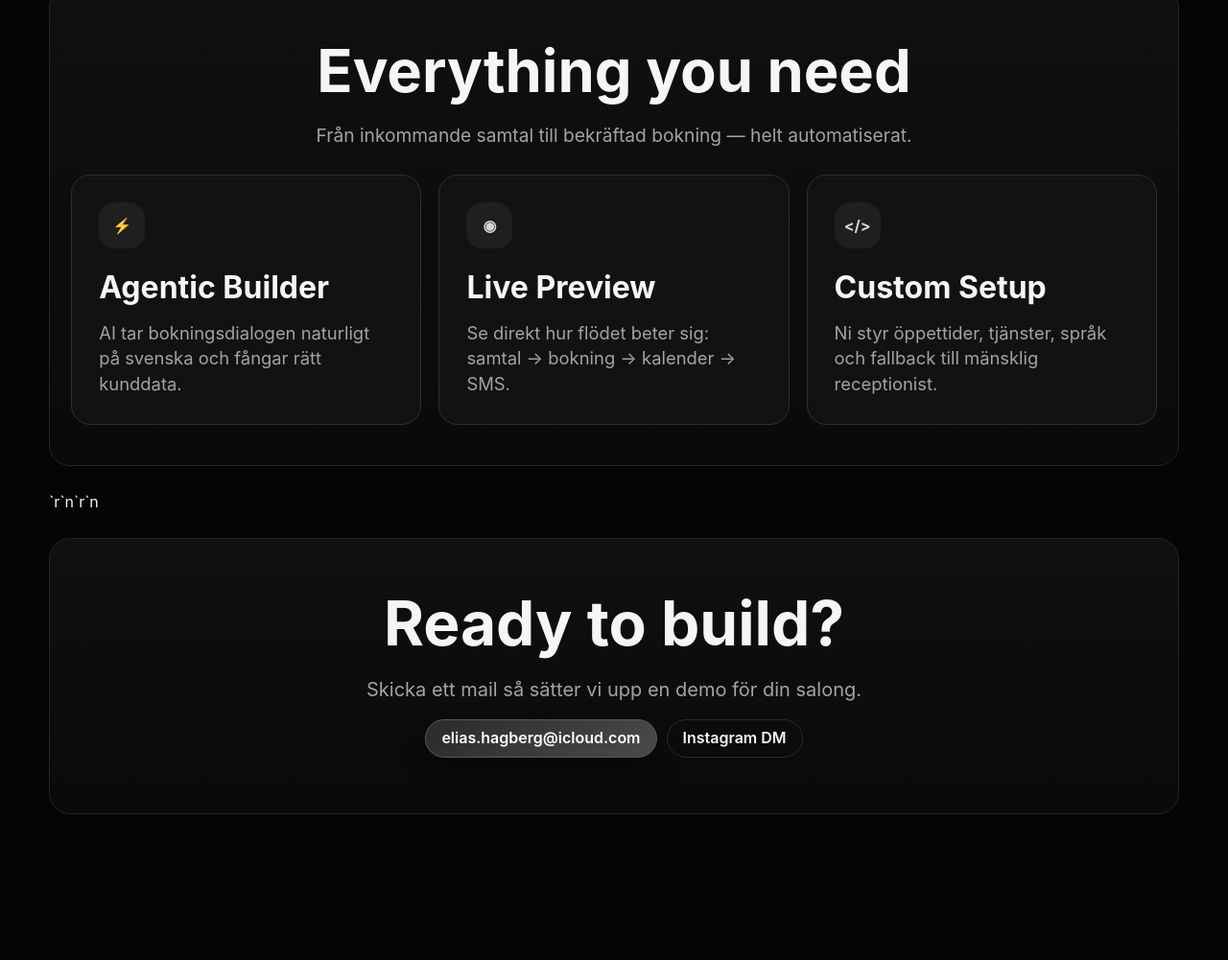
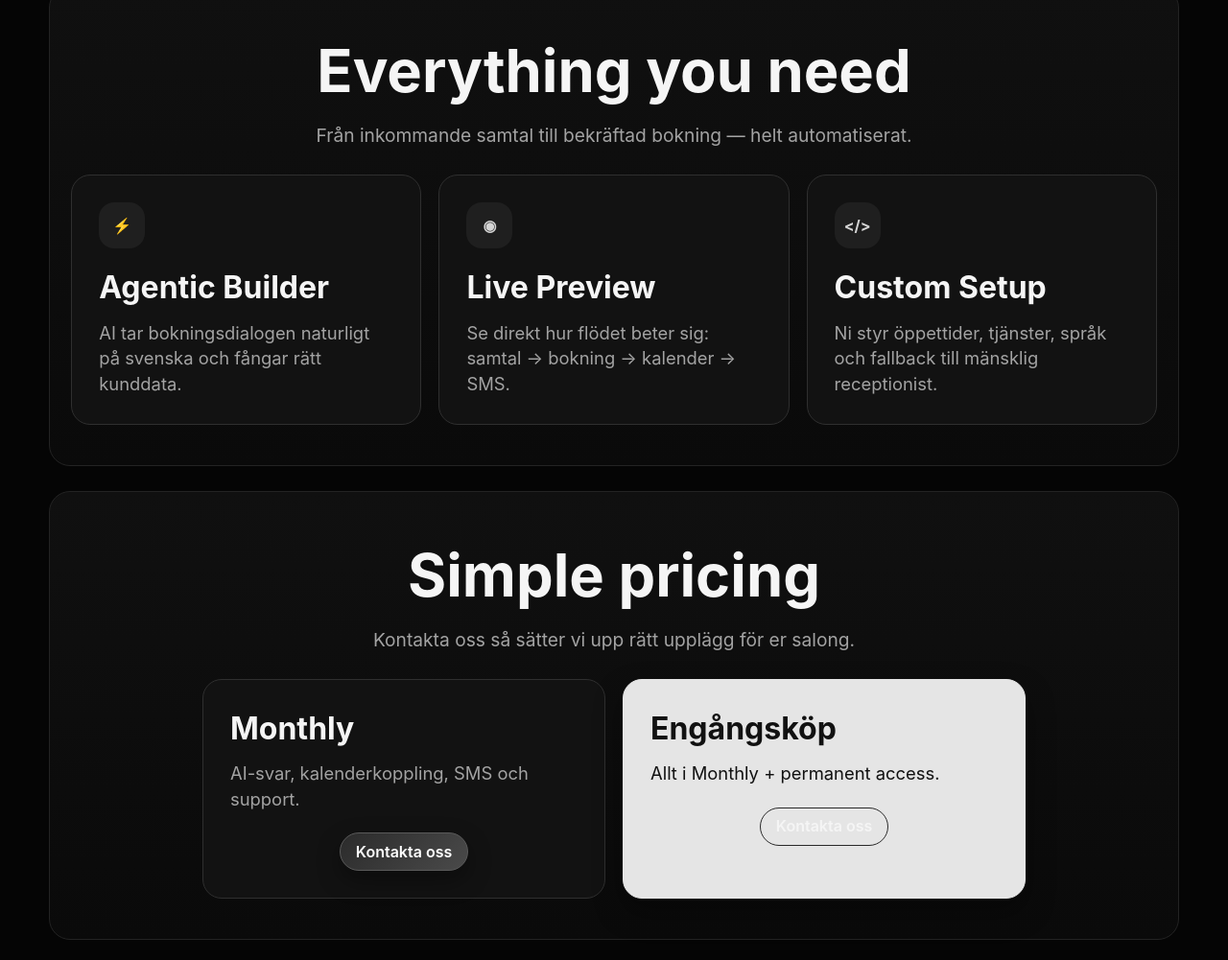
Before and after one commit to Eliasrp33/Automatedte, a website: page public/index.html in a window 1280 px wide. Shown: the part 1796-2797 px from the top of the page at 96% size. Before the commit the page ends 2685 px from the top, so only its background shows below. Drawn offline with Linux system fonts and the light colour scheme.

Commit message:
Restore pricing section with Contact Us buttons

```diff
--- a/public/index.html
+++ b/public/index.html
@@ -17,7 +17,7 @@
         <nav class="nav-links">
           <a href="#flode">Flöde</a>
           <a href="#funktioner">Funktioner</a>
-          <a href="#kontakt">Kontakt</a>
+          <a href="#priser">Priser</a>
         </nav>
 
         <div class="nav-actions">
@@ -145,7 +145,30 @@
             <p>Ni styr öppettider, tjänster, språk och fallback till mänsklig receptionist.</p>
           </article>
         </div>
-      </section>`r`n`r`n<section id="kontakt" class="panel section-block contact">
+      </section>
+
+      <section id="priser" class="panel section-block">
+        <div class="section-head">
+          <h2>Simple pricing</h2>
+          <p>Kontakta oss så sätter vi upp rätt upplägg för er salong.</p>
+        </div>
+
+        <div class="pricing-grid">
+          <article class="price-card">
+            <h3>Monthly</h3>
+            <p>AI-svar, kalenderkoppling, SMS och support.</p>
+            <div class="pricing-cta"><a class="btn light" href="mailto:elias.hagberg@icloud.com">Kontakta oss</a></div>
+          </article>
+
+          <article class="price-card featured">
+            <h3>Engångsköp</h3>
+            <p>Allt i Monthly + permanent access.</p>
+            <div class="pricing-cta"><a class="btn ghost" href="mailto:elias.hagberg@icloud.com">Kontakta oss</a></div>
+          </article>
+        </div>
+      </section>
+
+      <section id="kontakt" class="panel section-block contact">
         <h2>Ready to build?</h2>
         <p>Skicka ett mail så sätter vi upp en demo för din salong.</p>
         <div class="cta-row">
```
Also changed, not shown: public/dashboard.html (+1 -1 lines).
